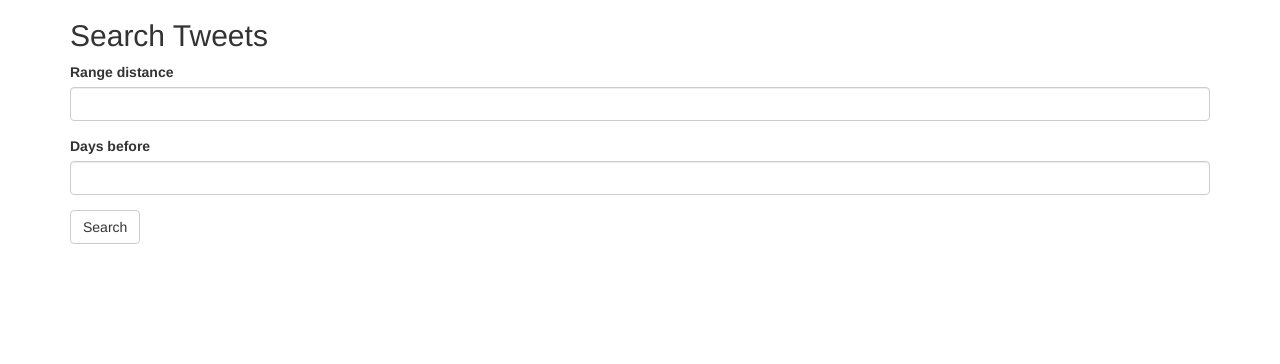
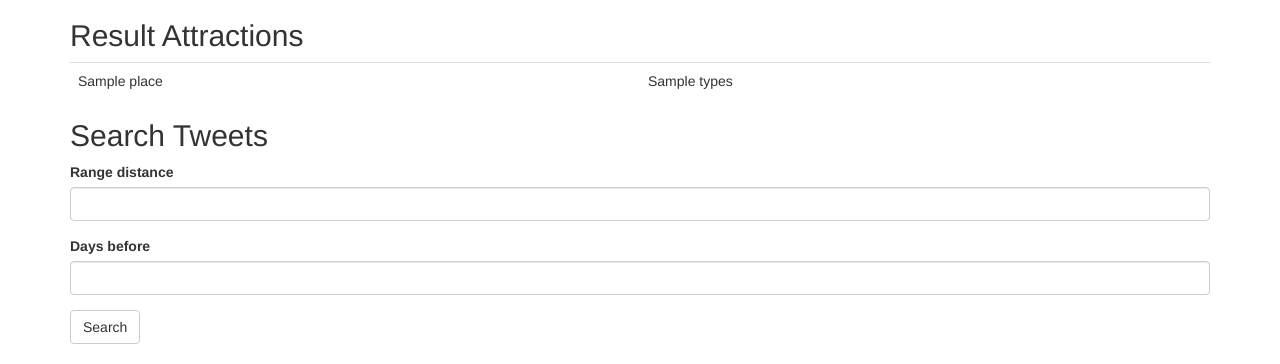
Before and after one commit to yasirabd/flask-storytelling-twitter, a Flask app: template app/templates/index.html in a window 1280 px wide. Shown: the part 606-970 px from the top of the page. Before the commit the page ends 850 px from the top, so only its background shows below. Run offline with Flask 2, Linux system fonts and the light colour scheme; the template is opened without the code that fills it: values that come from a table or form of the project are taken from there, most other values are stand-ins (such as "Sample title", 1, 10 or a date in 2020); some libraries are stand-ins or nearby versions.

Commit message:
result of attractions

```diff
--- a/app/__init__.py
+++ b/app/__init__.py
@@ -3,6 +3,7 @@ from config import Config
 from flask_bootstrap import Bootstrap
 from flask_babel import Babel
 from flask_googlemaps import GoogleMaps
+
 
 app = Flask(__name__)
 app.config.from_object(Config)
--- /dev/null
+++ b/app/templates/_attractions.html
@@ -0,0 +1,10 @@
+<table class="table table-hover">
+  <tr>
+    <td>
+      {{ place.name }}
+    </td>
+    <td>
+      {{ place.types }}
+    </td>
+  </tr>
+</table>
--- a/app/templates/index.html
+++ b/app/templates/index.html
@@ -11,6 +11,12 @@
   <div style="margin-bottom: 20px;">
     {% include '_maps.html' %}
   </div>
+  <h2>Result Attractions</h2>
+  {% if attractions %}
+    {% for place in attractions.places %}
+      {% include '_attractions.html' %}
+    {% endfor %}
+  {% endif %}
   <h2>Search Tweets</h2>
   {% if form_stweets %}
   <div style="margin-bottom: 20px;">
--- a/config.py
+++ b/config.py
@@ -3,4 +3,3 @@ import os
 class Config(object):
     SECRET_KEY = os.environ.get('SECRET_KEY') or 'whatever-you-think'
     TEMPLATES_AUTO_RELOAD = True
-    GOOGLEMAPS_KEY = "AIzaSyCc3VpBAxqVIwkCvQC1ibFGFnqJbXDmxwE"
```
Also changed, not shown: app/routes.py (+12 -4 lines), app/templates/_maps.html (+4 -4 lines).
